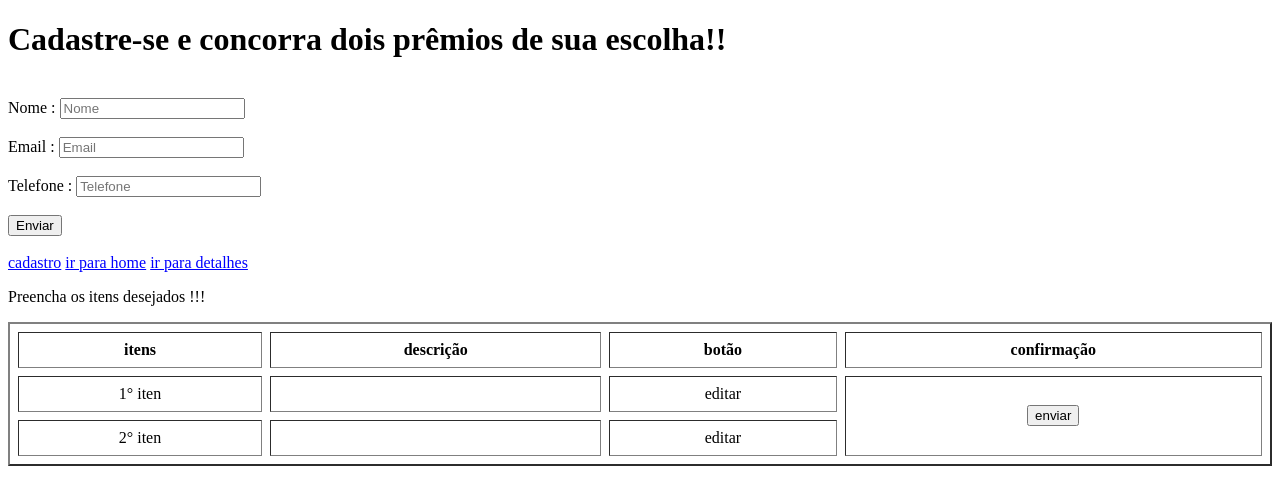
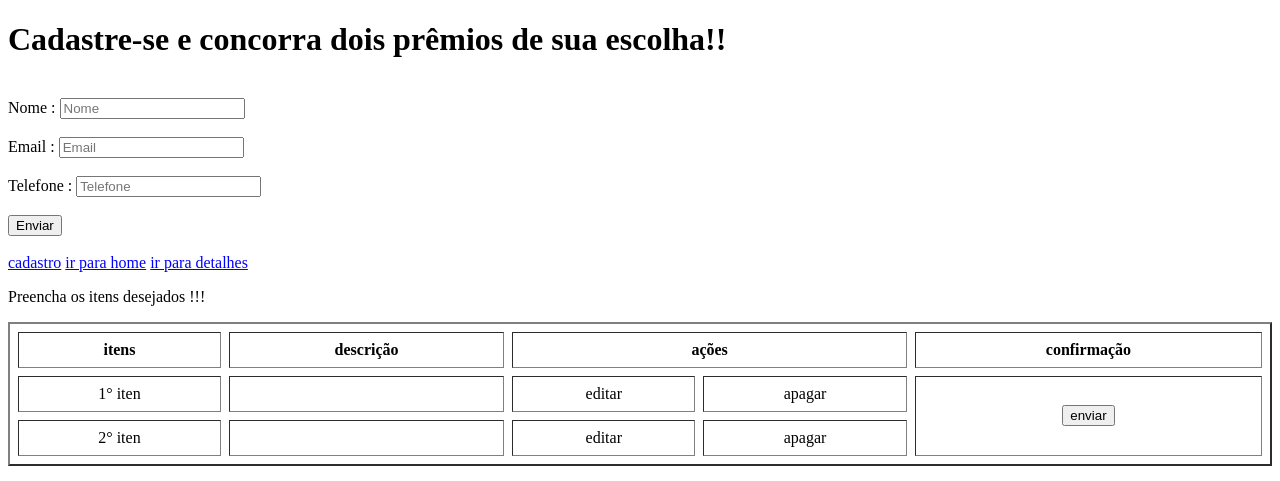
Before and after one commit to Adalberto-Rodrigues/aula_4, a plain HTML site: page index.html in a window 1280 px wide. Shown: the top 481 px of the page. Drawn offline with Linux system fonts and the light colour scheme; grey boxes are pictures that could not be loaded.

Commit message:
Update index.html

```diff
--- a/index.html
+++ b/index.html
@@ -30,19 +30,21 @@
         <tr>
             <th>itens</th>
             <th>descrição</th>
-            <th>botão</th>
+            <th colspan="2">ações</th>
             <th>confirmação</th>
         </tr>
         <tr>
             <td>1° iten</td>
             <td></td>
             <td>editar</td>
+            <td>apagar</td>
             <td rowspan="2"><button>enviar</button></td>
         </tr>
          <tr>
             <td>2° iten</td>
             <td></td>
             <td>editar</td>
+            <td>apagar</td>
         </tr>
       </table><br>
 
```
